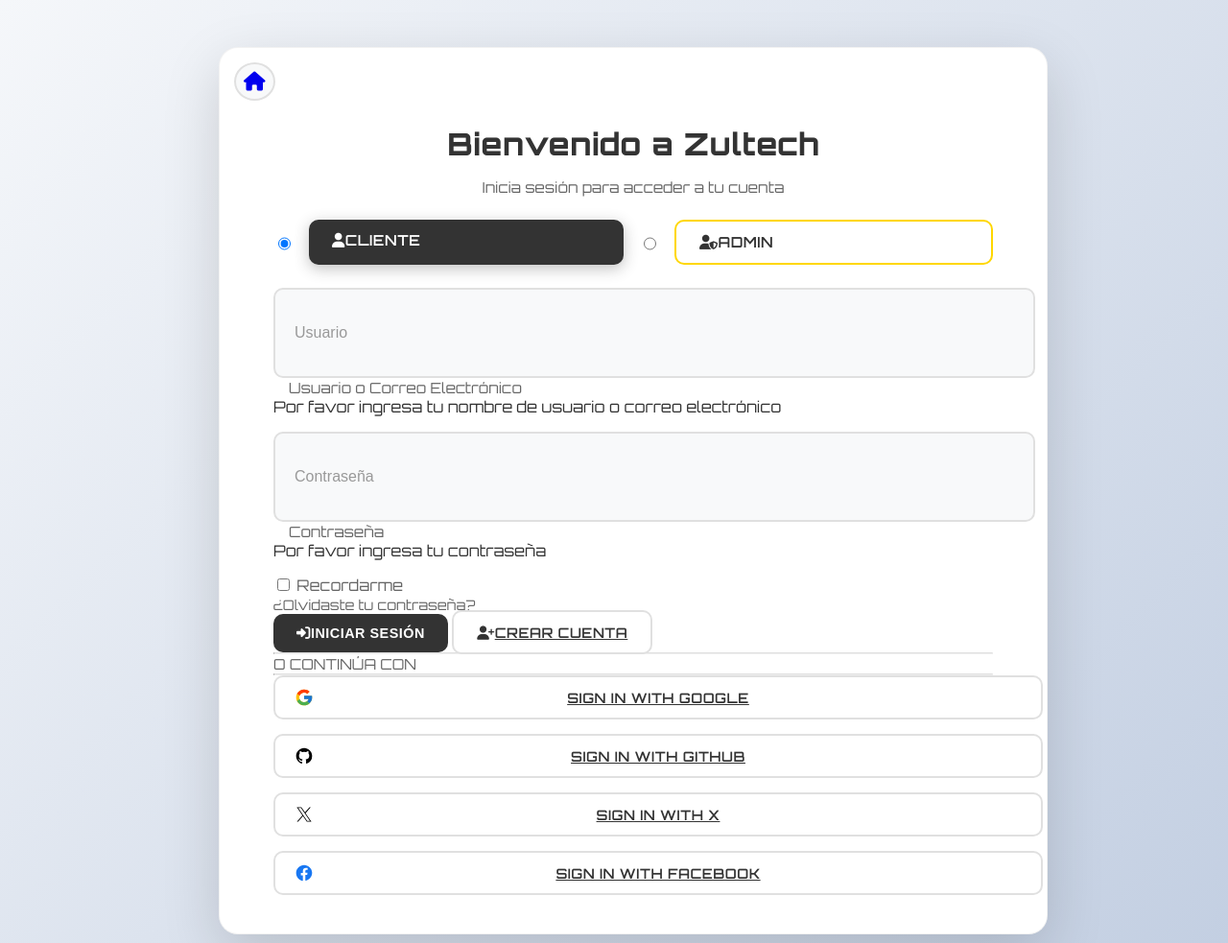
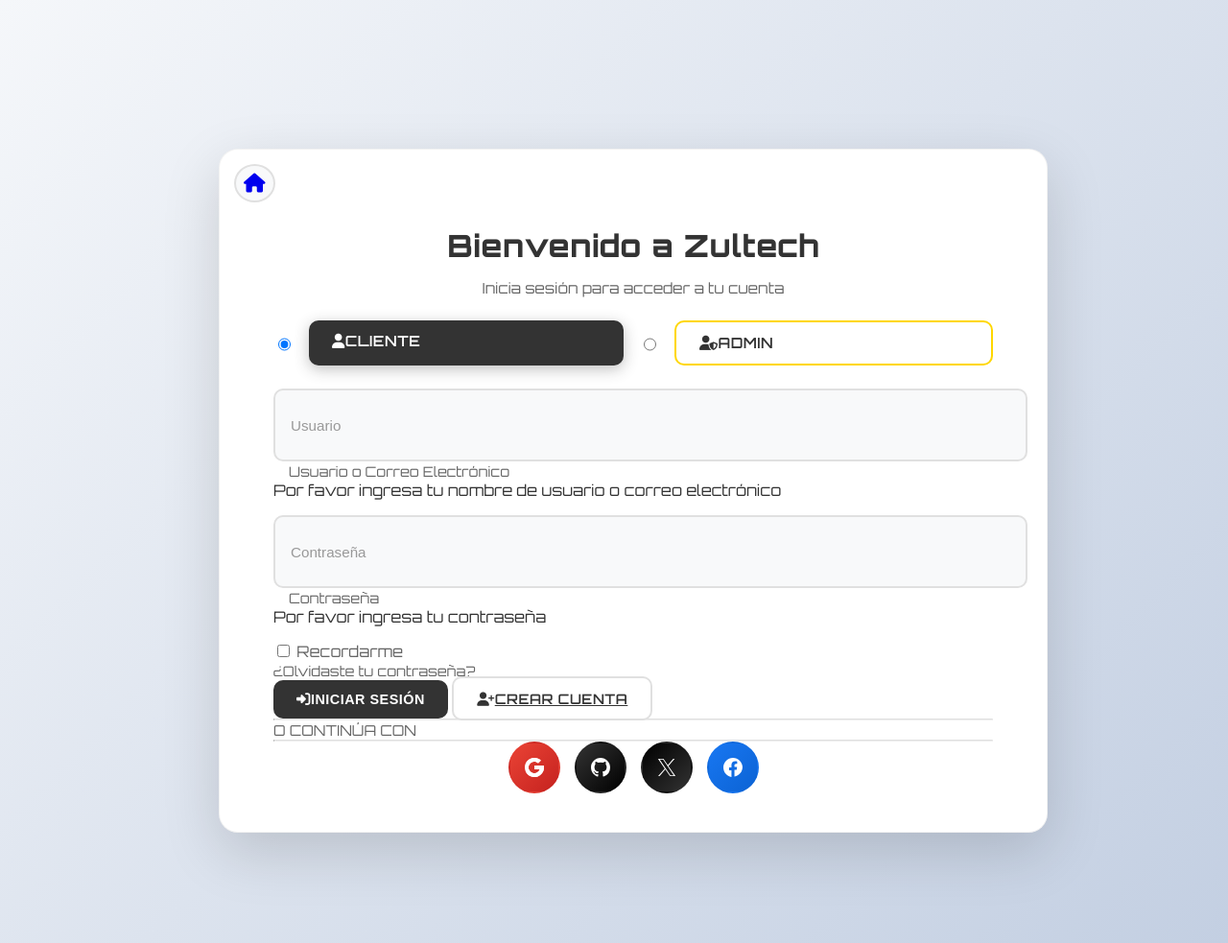
Before and after one commit to BigBossSpektrum/MyWebsite, a Django app: page /accounts/login/ in a window 1280 px wide. Shown: the whole page at 96% size. Run offline with Django 5.2, Linux system fonts and the light colour scheme; some libraries are stand-ins or nearby versions.

Commit message:
feat: Enhance login page with improved form layout, social login buttons, and dark mode support

```diff
--- a/app_login/templates/login.html
+++ b/app_login/templates/login.html
@@ -24,10 +24,12 @@
             <a href="{% url 'website:Dashboard' %}" class="btn btn-link" title="Volver al inicio">
                 <i class="fas fa-home" style="font-size: 20px;"></i>
             </a>
+
             <div class="login-header">
                 <h3>Bienvenido a Zultech</h3>
                 <p class="text-muted">Inicia sesión para acceder a tu cuenta</p>
             </div>
+
             <div class="login-body">
                 {% if messages %}
                     {% for message in messages %}
@@ -62,7 +64,7 @@
                         </div>
                     </div>
 
-                            <div class="form-floating mb-4">
+                    <div class="form-floating mb-3">
                         <input type="password" name="password" class="form-control" id="password" placeholder="Contraseña" required>
                         <label for="password">Contraseña</label>
                         <div class="invalid-feedback">
@@ -70,7 +72,7 @@
                         </div>
                     </div>
 
-                            <div class="row mb-4">
+                    <div class="row mb-3">
                         <div class="col-6">
                             <div class="form-check">
                                 <input class="form-check-input" type="checkbox" id="remember-me" name="remember">
@@ -86,7 +88,7 @@
 
                     <input type="hidden" name="expected_role" id="expected-role" value="CUSTOMER">
 
-                            <div class="d-grid gap-2">
+                    <div class="d-grid gap-1">
                         <button type="submit" class="btn btn-primary btn-lg" id="login-button">
                             <i class="fas fa-sign-in-alt me-2"></i>Iniciar Sesión
                         </button>
--- a/app_login/templates/social_logins.html
+++ b/app_login/templates/social_logins.html
@@ -1,40 +1,34 @@
-<div class="d-flex align-items-center my-4">
+<div class="d-flex align-items-center mt-3 mb-2">
     <hr class="flex-grow-1" style="border-top: 1px solid #e0e0e0; margin: 0;">
     <span class="px-3 text-muted small">O CONTINÚA CON</span>
     <hr class="flex-grow-1" style="border-top: 1px solid #e0e0e0; margin: 0;">
 </div>
 
-<div class="my-4">
-    <div style="display: flex; flex-direction: column; gap: 15px;">
-        <a class="btn btn-outline-secondary rounded-pill py-3 text-decoration-none text-dark" href="" style="font-weight: 600; width: 100%; display: flex; align-items: center; justify-content: center; position: relative;">
-            <svg style="width: 20px; height: 20px; position: absolute; left: 20px;" xmlns="http://www.w3.org/2000/svg" viewBox="0 0 48 48">
+<div class="social-buttons">
+    <a class="social-btn" href="" title="Iniciar sesión con Google">
+        <svg xmlns="http://www.w3.org/2000/svg" viewBox="0 0 48 48">
             <path fill="#FFC107" d="M43.611,20.083H42V20H24v8h11.303c-1.649,4.657-6.08,8-11.303,8c-6.627,0-12-5.373-12-12c0-6.627,5.373-12,12-12c3.059,0,5.842,1.154,7.961,3.039l5.657-5.657C34.046,6.053,29.268,4,24,4C12.955,4,4,12.955,4,24c0,11.045,8.955,20,20,20c11.045,0,20-8.955,20-20C44,22.659,43.862,21.35,43.611,20.083z"></path>
             <path fill="#FF3D00" d="M6.306,14.691l6.571,4.819C14.655,15.108,18.961,12,24,12c3.059,0,5.842,1.154,7.961,3.039l5.657-5.657C34.046,6.053,29.268,4,24,4C16.318,4,9.656,8.337,6.306,14.691z"></path>
             <path fill="#4CAF50" d="M24,44c5.166,0,9.86-1.977,13.409-5.192l-6.19-5.238C29.211,35.091,26.715,36,24,36c-5.202,0-9.619-3.317-11.283-7.946l-6.522,5.025C9.505,39.556,16.227,44,24,44z"></path>
             <path fill="#1976D2" d="M43.611,20.083H42V20H24v8h11.303c-0.792,2.237-2.231,4.166-4.087,5.571c0.001-0.001,0.002-0.001,0.003-0.002l6.19,5.238C36.971,39.205,44,34,44,24C44,22.659,43.862,21.35,43.611,20.083z"></path>
         </svg>
-            <span>Sign in with Google</span>
     </a>
 
-        <a class="btn btn-outline-secondary rounded-pill py-3 text-decoration-none text-dark" href="" style="font-weight: 600; width: 100%; display: flex; align-items: center; justify-content: center; position: relative;">
-            <svg style="width: 20px; height: 20px; position: absolute; left: 20px;" xmlns="http://www.w3.org/2000/svg" viewBox="0 0 24 24">
-                <path d="M12 2C6.48 2 2 6.48 2 12c0 4.42 2.87 8.18 6.84 9.5.5.09.66-.22.66-.48 0-.24-.01-1.04-.01-1.9-2.78.58-3.37-1.18-3.37-1.18-.45-1.15-1.1-1.46-1.1-1.46-.9-.62.07-.6.07-.6 1 .07 1.52 1.03 1.52 1.03.9 1.51 2.36 1.07 2.94.82.09-.66.35-1.07.63-1.31-2.22-.25-4.56-1.11-4.56-4.95 0-1.09.39-1.99 1.03-2.69-.1-.26-.45-1.29.1-2.69 0 0 .84-.27 2.75 1.02a9.56 9.56 0 0 1 5 0c1.91-1.29 2.75-1.02 2.75-1.02.55 1.4.2 2.43.1 2.69.64.7 1.03 1.6 1.03 2.69 0 3.85-2.34 4.7-4.57 4.95.36.31.68.91.68 1.84 0 1.33-.01 2.41-.01 2.74 0 .26.16.58.67.48A10.012 10.012 0 0 0 22 12c0-5.52-4.48-10-10-10z"/>
+    <a class="social-btn" href="" title="Iniciar sesión con GitHub">
+        <svg xmlns="http://www.w3.org/2000/svg" viewBox="0 0 24 24">
+            <path fill="#333" d="M12 2C6.48 2 2 6.48 2 12c0 4.42 2.87 8.18 6.84 9.5.5.09.66-.22.66-.48 0-.24-.01-1.04-.01-1.9-2.78.58-3.37-1.18-3.37-1.18-.45-1.15-1.1-1.46-1.1-1.46-.9-.62.07-.6.07-.6 1 .07 1.52 1.03 1.52 1.03.9 1.51 2.36 1.07 2.94.82.09-.66.35-1.07.63-1.31-2.22-.25-4.56-1.11-4.56-4.95 0-1.09.39-1.99 1.03-2.69-.1-.26-.45-1.29.1-2.69 0 0 .84-.27 2.75 1.02a9.56 9.56 0 0 1 5 0c1.91-1.29 2.75-1.02 2.75-1.02.55 1.4.2 2.43.1 2.69.64.7 1.03 1.6 1.03 2.69 0 3.85-2.34 4.7-4.57 4.95.36.31.68.91.68 1.84 0 1.33-.01 2.41-.01 2.74 0 .26.16.58.67.48A10.012 10.012 0 0 0 22 12c0-5.52-4.48-10-10-10z"/>
         </svg>
-            <span>Sign in with GitHub</span>
     </a>
 
-        <a class="btn btn-outline-secondary rounded-pill py-3 text-decoration-none text-dark" href="" style="font-weight: 600; width: 100%; display: flex; align-items: center; justify-content: center; position: relative;">
-            <svg style="width: 20px; height: 20px; position: absolute; left: 20px;" xmlns="http://www.w3.org/2000/svg" viewBox="0 0 50 50">
-                <path d="M 5.9199219 6 L 20.582031 27.375 L 6.2304688 44 L 9.4101562 44 L 21.986328 29.421875 L 31.986328 44 L 44 44 L 28.681641 21.669922 L 42.199219 6 L 39.029297 6 L 27.275391 19.617188 L 17.933594 6 L 5.9199219 6 z M 9.7167969 8 L 16.880859 8 L 40.203125 42 L 33.039062 42 L 9.7167969 8 z"></path>
+    <a class="social-btn" href="" title="Iniciar sesión con X">
+        <svg xmlns="http://www.w3.org/2000/svg" viewBox="0 0 50 50">
+            <path fill="#000" d="M 5.9199219 6 L 20.582031 27.375 L 6.2304688 44 L 9.4101562 44 L 21.986328 29.421875 L 31.986328 44 L 44 44 L 28.681641 21.669922 L 42.199219 6 L 39.029297 6 L 27.275391 19.617188 L 17.933594 6 L 5.9199219 6 z M 9.7167969 8 L 16.880859 8 L 40.203125 42 L 33.039062 42 L 9.7167969 8 z"></path>
         </svg>
-            <span>Sign in with X</span>
     </a>
 
-        <a class="btn btn-outline-secondary rounded-pill py-3 text-decoration-none text-dark" href="" style="font-weight: 600; width: 100%; display: flex; align-items: center; justify-content: center; position: relative;">
-            <svg style="width: 20px; height: 20px; position: absolute; left: 20px; color: #1877F2;" xmlns="http://www.w3.org/2000/svg" fill="currentColor" viewBox="0 0 24 24">
-                <path d="M22 12.07C22 6.48 17.52 2 12 2S2 6.48 2 12.07c0 5.02 3.66 9.18 8.44 9.93v-7.03h-2.5v-2.9h2.5V9.41c0-2.46 1.49-3.82 3.74-3.82 1.08 0 2.2.19 2.2.19v2.42h-1.24c-1.22 0-1.6.76-1.6 1.54v1.84h2.72l-.44 2.9h-2.28v7.03c4.78-.75 8.44-4.91 8.44-9.93z"/>
+    <a class="social-btn" href="" title="Iniciar sesión con Facebook">
+        <svg xmlns="http://www.w3.org/2000/svg" viewBox="0 0 24 24">
+            <path fill="#1877F2" d="M22 12.07C22 6.48 17.52 2 12 2S2 6.48 2 12.07c0 5.02 3.66 9.18 8.44 9.93v-7.03h-2.5v-2.9h2.5V9.41c0-2.46 1.49-3.82 3.74-3.82 1.08 0 2.2.19 2.2.19v2.42h-1.24c-1.22 0-1.6.76-1.6 1.54v1.84h2.72l-.44 2.9h-2.28v7.03c4.78-.75 8.44-4.91 8.44-9.93z"/>
         </svg>
-            <span>Sign in with Facebook</span>
     </a>
 </div>
-</div>
--- a/static/css/login.css
+++ b/static/css/login.css
@@ -98,25 +98,25 @@
     background-color: #f8f9fa;
     border: 2px solid #e0e0e0;
     color: #333333;
-    min-height: 58px;
+    min-height: 48px;
     border-radius: 10px;
     transition: all 0.3s ease;
-    padding: 1rem 1rem;
-    font-size: 1rem;
+    padding: 0.75rem 1rem;
+    font-size: 0.95rem;
 }
 
 /* Inputs específicos de username y password más anchos */
 #username,
 #password {
     width: 100%;
-    padding: 1rem 1.25rem;
+    padding: 0.75rem 1rem;
 }
 
 .form-floating label {
     color: #666666;
-    padding: 1rem 1rem;
+    padding: 0.75rem 1rem;
     font-weight: 500;
-    font-size: 0.95rem;
+    font-size: 0.9rem;
 }
 
 .form-floating input:focus {
@@ -223,6 +223,74 @@
     border-radius: 12px;
     border: none;
     margin-bottom: 1.5rem;
+}
+
+/* Social Buttons Styles */
+.social-buttons {
+    display: flex;
+    justify-content: center;
+    align-items: center;
+    gap: 15px;
+    margin-top: 0;
+    margin-bottom: 0;
+}
+
+.social-btn {
+    width: 50px;
+    height: 50px;
+    border-radius: 50%;
+    display: flex;
+    align-items: center;
+    justify-content: center;
+    border: 2px solid transparent;
+    transition: all 0.3s ease;
+    text-decoration: none;
+}
+
+.social-btn svg {
+    width: 24px;
+    height: 24px;
+}
+
+.social-btn:hover {
+    transform: translateY(-3px) scale(1.05);
+    box-shadow: 0 8px 25px rgba(0, 0, 0, 0.3);
+}
+
+/* Google - Rojo */
+.social-btn:nth-child(1) {
+    background: linear-gradient(135deg, #ea4335 0%, #c5221f 100%);
+}
+
+.social-btn:nth-child(1) svg path {
+    fill: white;
+}
+
+/* GitHub - Negro */
+.social-btn:nth-child(2) {
+    background: linear-gradient(135deg, #333 0%, #000 100%);
+}
+
+.social-btn:nth-child(2) svg path {
+    fill: white;
+}
+
+/* X (Twitter) - Negro */
+.social-btn:nth-child(3) {
+    background: linear-gradient(135deg, #000 0%, #333 100%);
+}
+
+.social-btn:nth-child(3) svg path {
+    fill: white;
+}
+
+/* Facebook - Azul */
+.social-btn:nth-child(4) {
+    background: linear-gradient(135deg, #1877f2 0%, #0c63d4 100%);
+}
+
+.social-btn:nth-child(4) svg path {
+    fill: white;
 }
 
 .text-muted {
@@ -621,3 +689,29 @@
 [data-theme="dark"] input[type="date"] {
     color-scheme: dark;
 }
+
+/* Dark Mode - Social Buttons */
+[data-theme="dark"] .social-btn {
+    border-color: transparent;
+}
+
+[data-theme="dark"] .social-btn:hover {
+    box-shadow: 0 8px 25px rgba(255, 215, 0, 0.3);
+}
+
+/* Mantener los colores originales en dark mode */
+[data-theme="dark"] .social-btn:nth-child(1) {
+    background: linear-gradient(135deg, #ea4335 0%, #c5221f 100%);
+}
+
+[data-theme="dark"] .social-btn:nth-child(2) {
+    background: linear-gradient(135deg, #333 0%, #000 100%);
+}
+
+[data-theme="dark"] .social-btn:nth-child(3) {
+    background: linear-gradient(135deg, #000 0%, #333 100%);
+}
+
+[data-theme="dark"] .social-btn:nth-child(4) {
+    background: linear-gradient(135deg, #1877f2 0%, #0c63d4 100%);
+}
```
Lines whose indentation alone changed are shown as unchanged.
